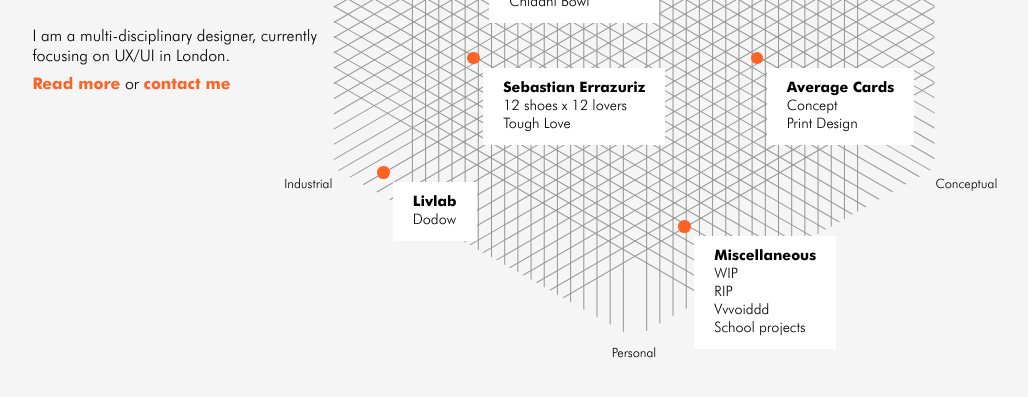
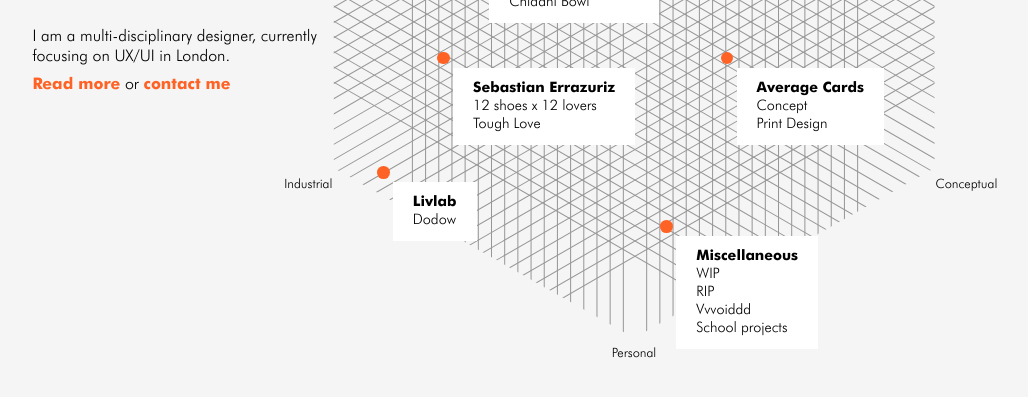
Before and after one commit to audreymgr/audreymgr.github.io, a Jekyll site: the page built from index.html, in a window 1280 px wide. Shown: the top 397 px of the page, without its empty margins (6-1034 px from the left). Built offline with Jekyll 4.4.1, drawn with Linux system fonts in a browser that asks for light colours.

Commit message:
projects_position18

```diff
--- a/index.html
+++ b/index.html
@@ -16,7 +16,7 @@
             <li id="factual">Functional</li>
         </ul>
         <ul id="projects-list">
-            <li style="left: 50%; top: 1%;">
+            <li style="left: 50%; top: 2%;">
                 <a href="/work/route1.html">
                     <h2>Route1</h2>
                     <ul>
@@ -27,7 +27,7 @@
                     </ul>
                 </a>
             </li>
-            <li style="left: 6%; top: 26%;">
+            <li style="left: 5%; top: 26%;">
                 <a href="/work/proofreadinginternational.html">
                     <h2>Proofreading International</h2>
                     <ul>
@@ -52,7 +52,7 @@
                     </ul>
                 </a>
             </li>
-            <li style="left: 25%; top: 60%;">
+            <li style="left: 20%; top: 60%;">
                 <a href="/work/sebastianerrazuriz.html">
                     <h2>Sebastian Errazuriz</h2>
                     <ul>
@@ -69,7 +69,7 @@
                     </ul>
                 </a>
             </li>
-            <li style="left: 72%; top: 60%;">
+            <li style="left: 67%; top: 60%;">
                 <a href="/work/averagecards.html">
                     <h2>Average Cards</h2>
                     <ul>
@@ -78,7 +78,7 @@
                     </ul>
                 </a>
             </li>
-            <li style="left: 60%; top: 85%;">
+            <li style="left: 57%; top: 85%;">
                 <a href="/work/miscellaneous.html">
                     <h2>Miscellaneous</h2>
                     <ul>
```
